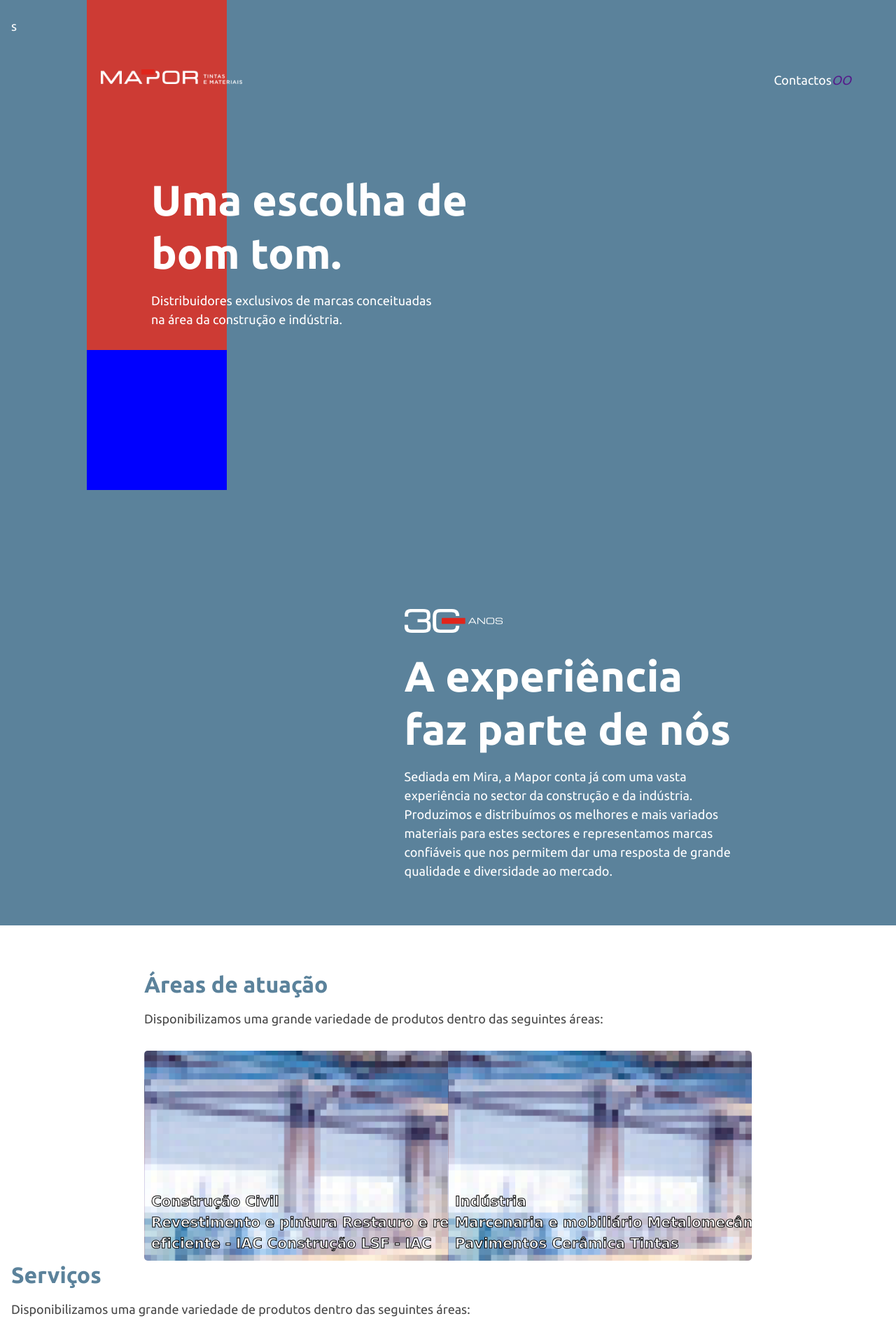
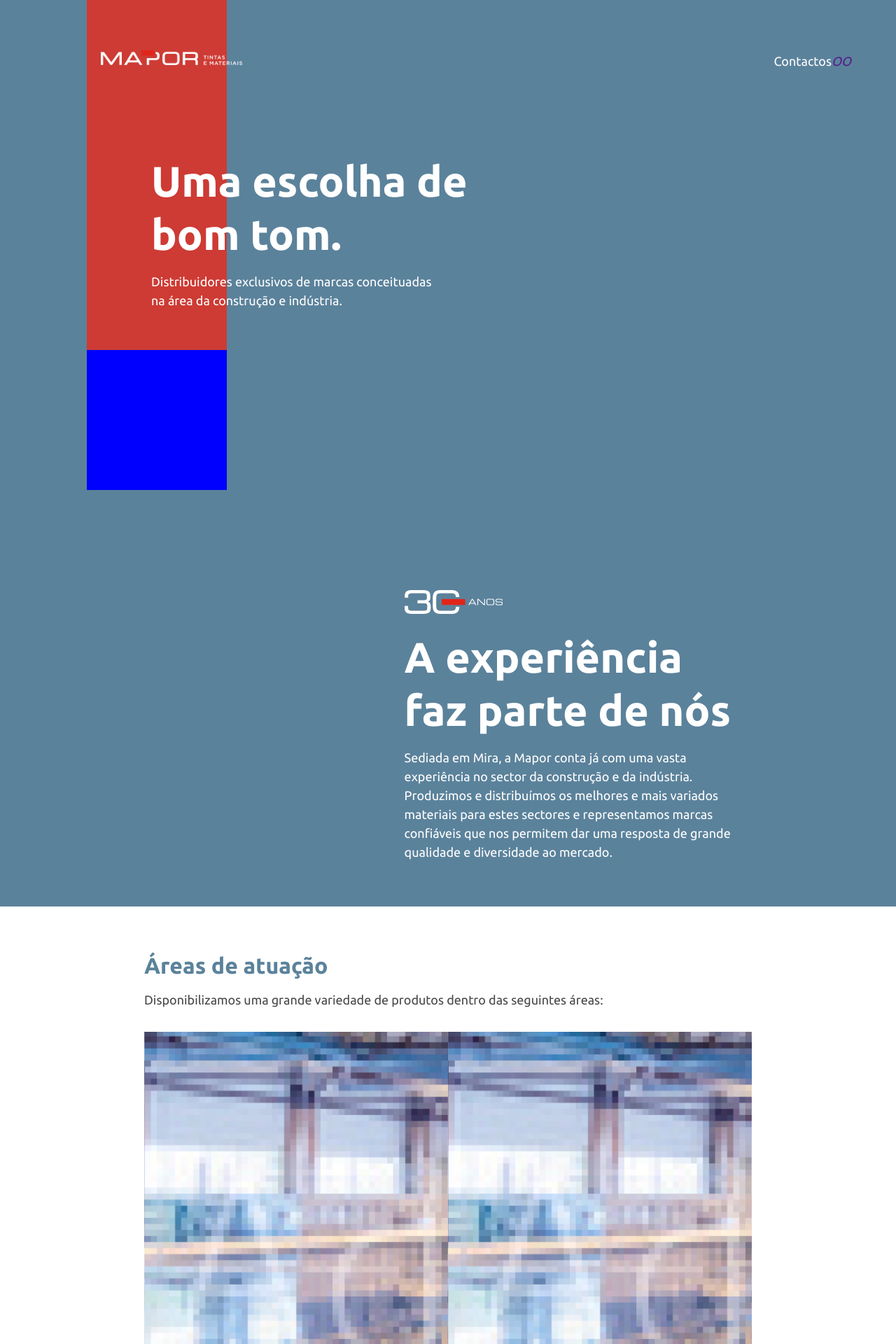
Before and after one commit to teknacreativeteam/mapor_landing, a Jekyll site: the page built from index.markdown, in a window 1280 px wide. Shown: the top 1920 px of the page at 70% size. Built offline with Jekyll 4.4.1, drawn with Linux system fonts in a browser that asks for light colours; nearby versions of some CDN libraries.

Commit message:
repair accordion5

```diff
--- a/_layouts/introduction.html
+++ b/_layouts/introduction.html
@@ -3,7 +3,6 @@
 ---
 
 <section class="intro-section">
-  s
   <header>
     <nav>
     <div>
--- a/_sass/_accordion.scss
+++ b/_sass/_accordion.scss
@@ -1,3 +1,8 @@
+@import "colors";
+@import "typography";
+@import "spacing";
+@import "buttons";
+
 .fsbanner, .fsbanner > div > span {
 	/* obrigatório */
 	display:none;
@@ -7,13 +12,9 @@
 	position:relative;
 	overflow:hidden;
 	/* opcional */
-	height:300px;
+	height:500px;
 	color:white;
-	font-size:20px;
-	font-family:Verdana;
-	font-weight:bold;
-	border-radius:5px;
-   -webkit-text-stroke: 1px black;
+	font-family: 'Ubuntu', Helvetica, Arial, sans-serif;
 }
 
 
@@ -23,18 +24,58 @@
 	cursor:pointer;
 	top:0px;
 	left:0px;
+
+
+	&:hover {
+		&::after {
+			content: "";
+			background: $c-secondary;
+			width: 100%;
+			height: 50%;
+			position: absolute;
+			left: 0;
+			opacity: 0.7;
+			bottom: 0;
+		}
+	}
+
 }
+
 .fsbanner > div .name {
-	display:block;
+	display:none;
 	position:absolute;
 	left:10px;
-	bottom:10px;
+    bottom:10px;
+    max-width: 200px;
+    @include display4;
+    color: $c-pure;
+	font-weight: 700;
+	z-index: 3;
+
+    p {
+        @include mobileBody;
+        font-weight: 100;
+    }
+
+    &:hover{
+        display: block;
+    }
 }
+
 .fsbanner > div .name.minimized {
-	/* css3 */
+	opacity: 0;
 	transform: rotate(-90deg);
 	transform-origin: left top 0;
-	/* pode ser necessário ajustar isso dependendo da fonte escolhida */
+
 	bottom: -13px;
     left: 7px;
 }
+
+//aqui é onde se esconde a secção
+.accordion {
+	display: none;
+
+	@media screen and (min-width:800px){
+		display: block;
+	  }
+}
```
